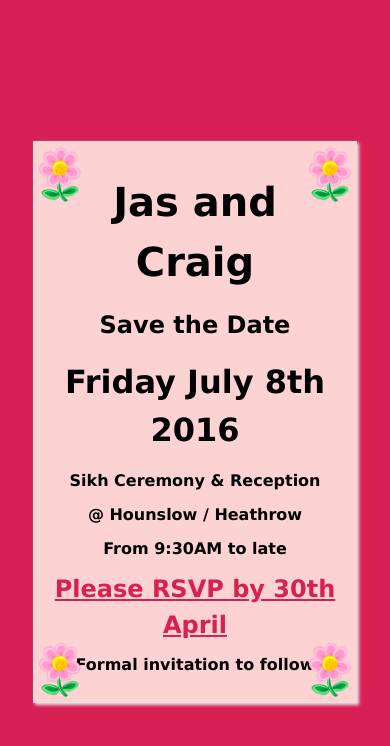
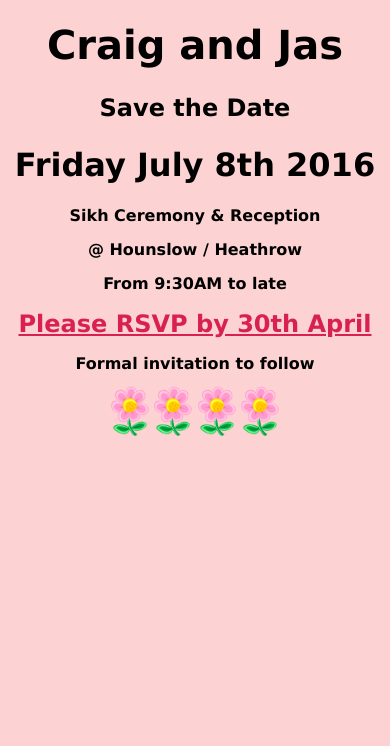
Before and after one commit to CraigJas/craigjas.github.io, a plain HTML site: page index.html in a window 390 px wide. Drawn offline with Linux system fonts and the light colour scheme.

```diff
--- a/css/default.css
+++ b/css/default.css
@@ -1,3 +1,18 @@
+@media screen and (max-width: 568px) {
+	html body {
+		background-color: #FCD2D2;
+	}
+	body section.card {
+		width: 100%;
+		height: 100%;
+	    border: none;
+	    -webkit-box-shadow: none;
+	    -moz-box-shadow: none;
+	    box-shadow: none;
+	    padding: 0;
+	}
+}
+
 body {
 	font-family: Verdana,sans-serif;
     line-height: 1.5;
@@ -61,7 +76,7 @@ a {
 }
 
 img {
-	height: 55px;
+	height: 50px;
 }
 
 img.top-left {
@@ -87,9 +102,3 @@ img.bottom-right {
     bottom: 5px;
     right: 5px;
 }
-
-@media screen and (max-width: 568px) {
-/*	html {
-		font-size: 200%;
-	}	*/
-}
--- a/index.html
+++ b/index.html
@@ -9,7 +9,7 @@
 
 <section class="container">
 	<section class="card center">
-	    <h1>Jas and Craig</h1>
+	    <h1>Craig and Jas</h1>
 	    <h3>Save the Date</h3>
 	    <h2>Friday July 8th 2016</h2>
 	    <h5>Sikh Ceremony & Reception</h5>
@@ -17,10 +17,14 @@
 	    <h5>From 9:30AM to late</h5>
 		<h3><a href="mailto:wedding@craigjas.com?Subject=Wedding RSVP">Please RSVP by 30th April</a></h3>
 		<h5>Formal invitation to follow</h5>
-		<img src="images/daisy.png" class="top-left" />
+		<img src="images/daisy.png" />
+		<img src="images/daisy.png" />
+		<img src="images/daisy.png" />
+		<img src="images/daisy.png" />
+<!-- 		<img src="images/daisy.png" class="top-left" />
 		<img src="images/daisy.png" class="top-right" />
 		<img src="images/daisy.png" class="bottom-left" />
-		<img src="images/daisy.png" class="bottom-right" />
+		<img src="images/daisy.png" class="bottom-right" /> -->
 	</section>
 </section>
 
```
